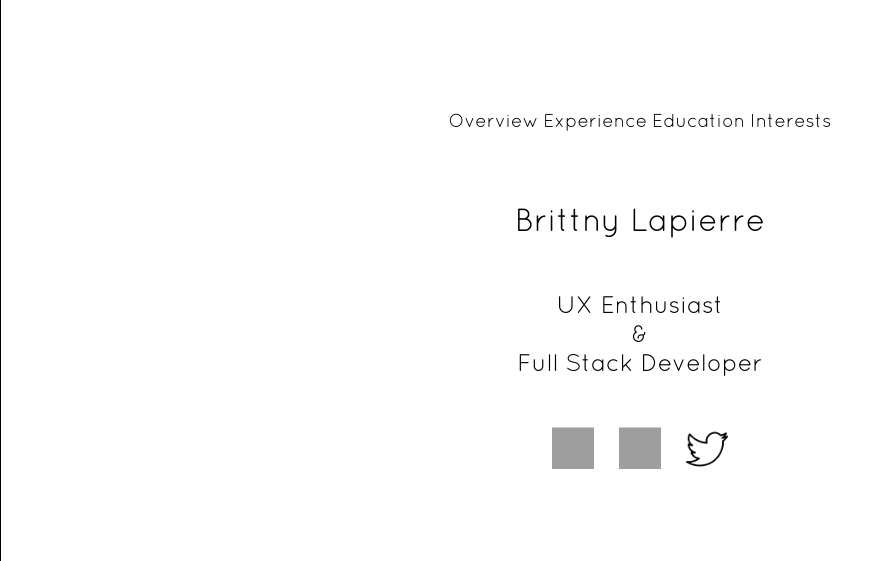
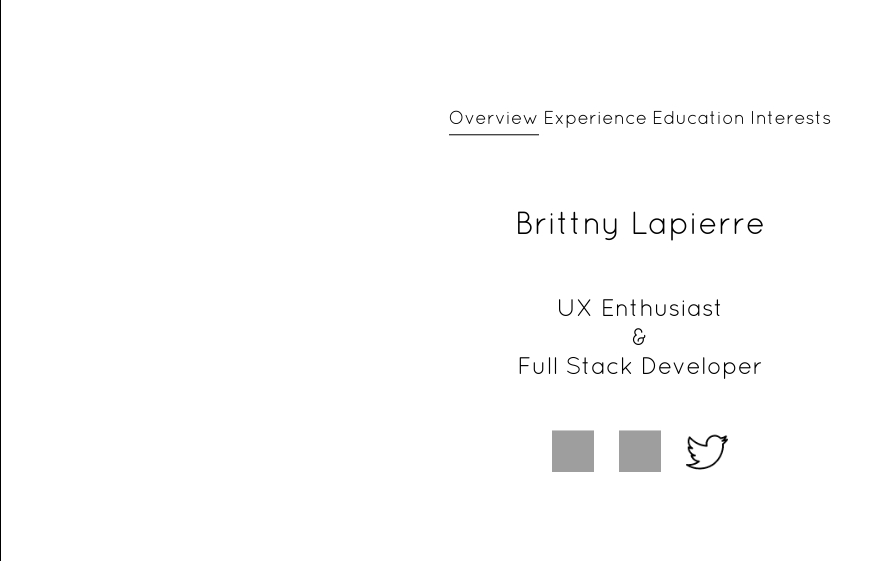
Before and after one commit to brittnylapierre/l3rittny.github.io-old, a Jekyll site: the page index.html, which Jekyll copies as it is, in a window 1280 px wide. Shown: the part 143-704 px from the top of the page, without its empty margins (0-893 px from the left). Built offline with Jekyll 4.4.1, drawn with Linux system fonts in a browser that asks for light colours; nearby versions of some CDN libraries; grey boxes are pictures that could not be loaded.

Commit message:
Updated index.html

```diff
--- a/index.html
+++ b/index.html
@@ -24,7 +24,7 @@
 
 		<div id="personal-summary" class="verticle-align">
           <div id="horiz-menu" class="horiz-flow-container">
-				<h3>Overview</h3>
+				<h3 style="border-bottom: 1px solid black; padding-bottom: 5px;">Overview</h3>
 				<h3>Experience</h3>
 				<h3>Education</h3>
 				<h3>Interests</h3>
```
